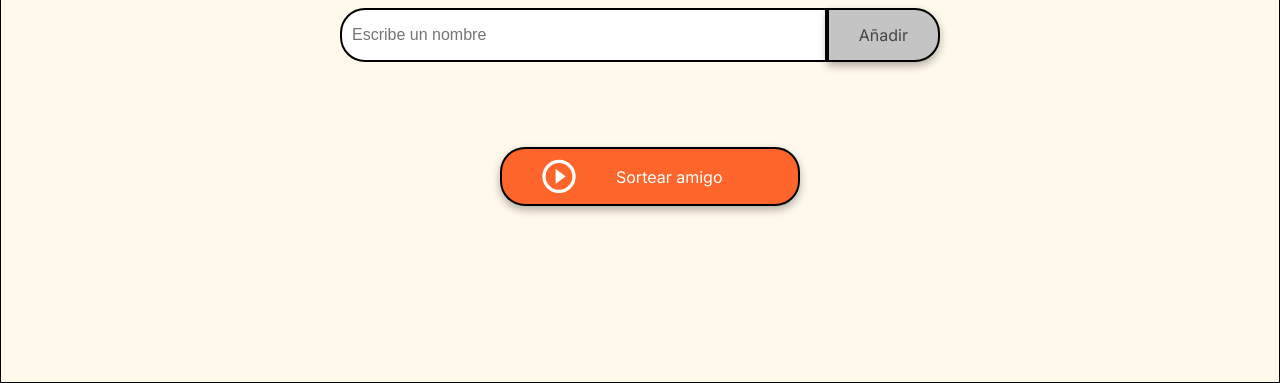
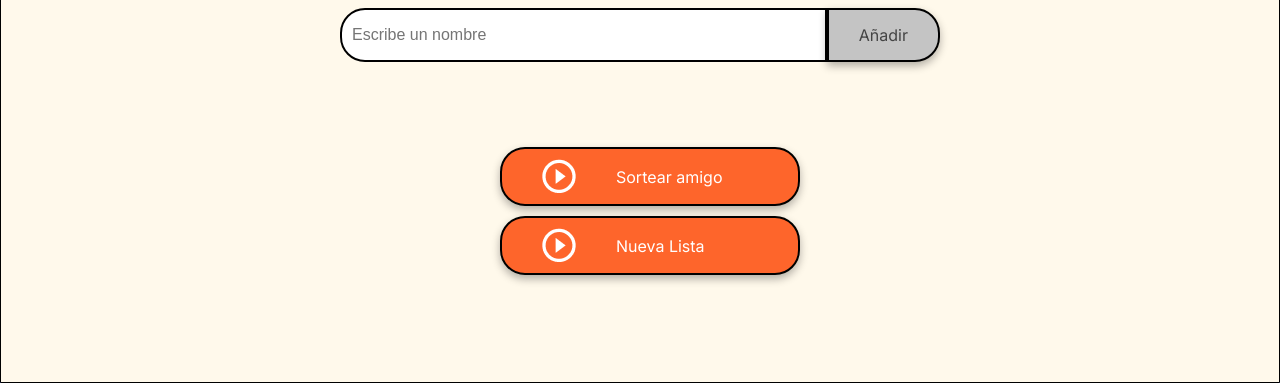
Before and after one commit to juan3ce/challenge-amigo-secreto, a plain HTML site: page index.html in a window 1280 px wide. Shown: the part 417-800 px from the top of the page. Drawn offline with Linux system fonts and the light colour scheme.

Commit message:
feat: agregar botón 'Nueva Lista'

```diff
--- a/index.html
+++ b/index.html
@@ -32,6 +32,10 @@
                     <img src="assets/play_circle_outline.png" alt="Ícono para sortear">
                     Sortear amigo
                 </button>
+                <button class="button-draw" onclick="nuevaLista()" aria-label="Sortear amigo secreto">
+                    <img src="assets/play_circle_outline.png" alt="Ícono para sortear">
+                    Nueva Lista
+                </button>
             </div>
         </section>
     </main>
```
